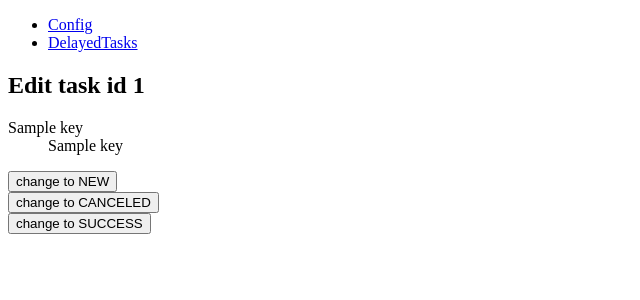
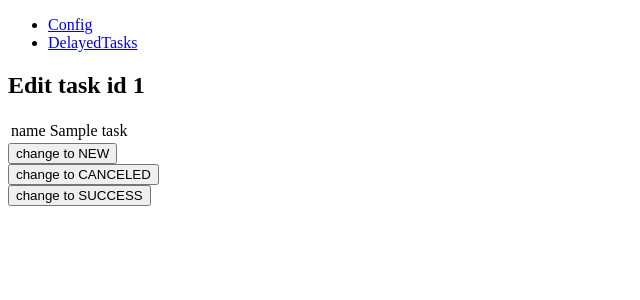
Before and after one commit to alfssobsd/jenkins-gitlab-integrator, a Python web app: template server/templates/admin/delayed_task/edit.html.j2 in a window 1280 px wide. Shown: the part 63-363 px from the top of the page, without its empty margins (0-640 px from the left). Run offline with Jinja, Linux system fonts and the light colour scheme; the template is opened without the code that fills it: most values are stand-ins (such as "Sample title", 1, 10 or a date in 2020).

Commit message:
show info about task in table

```diff
--- a/server/templates/admin/delayed_task/edit.html.j2
+++ b/server/templates/admin/delayed_task/edit.html.j2
@@ -8,16 +8,20 @@
 <h2>Edit task id {{ task.id }}</h2>
 <div class="row">
   <div class="col-sm-6">
-    <dl class="dl-horizontal">
-      {% for key in task.values %}
-        <dt>{{ key }}</dt>
-        {% if key == 'task_status' %}
-          <dd><b>{{ task.values[key] }}</b></dd>
-        {% else %}
-          <dd>{{ task.values[key] }}</dd>
-        {% endif %}
-      {% endfor %}
-    </dl>
+    <table class="table table-striped">
+      <tbody>
+        {% for key in task.values.keys() | sort %}
+          <tr>
+            <td>{{ key }}</td>
+          {% if key == 'task_status' %}
+            <td><b>{{ task.values[key] }}</b></td>
+          {% else %}
+            <td>{{ task.values[key] }}</td>
+          {% endif %}
+          </tr>
+        {% endfor %}
+      </tbody>
+    </table>
   </div>
   <div class="col-sm-6">
     <form action="/admin/delayed_tasks/{{ task.id }}/change_status" method="post">
```
